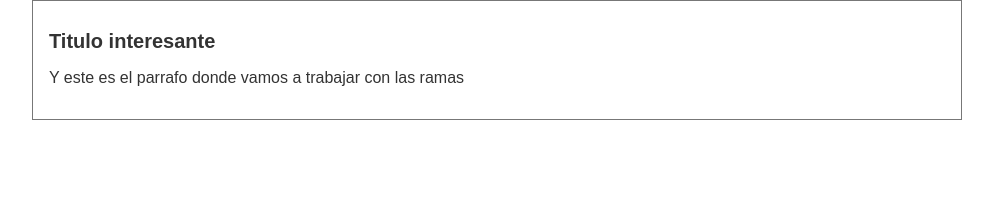
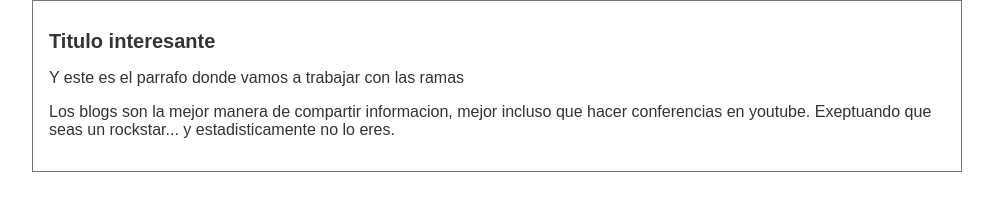
Before and after one commit to Oldwebman/Platzi-git, a plain HTML site: page index.html in a window 1280 px wide. Shown: the whole page, without its empty margins (143-1136 px from the left). Drawn offline with Linux system fonts and the light colour scheme.

Commit message:
Agregado el contenido

```diff
--- a/index.html
+++ b/index.html
@@ -11,6 +11,10 @@
         <div class="post">
         <h1>Titulo interesante</h1>
         <p>Y este es el parrafo donde vamos a trabajar con las ramas</p>
+        <p>Los blogs son la mejor manera de compartir informacion, mejor incluso
+            que hacer conferencias en youtube. Exeptuando que seas un rockstar...
+            y estadisticamente no lo eres.
+        </p>
         </div>
     </div>
 
```
